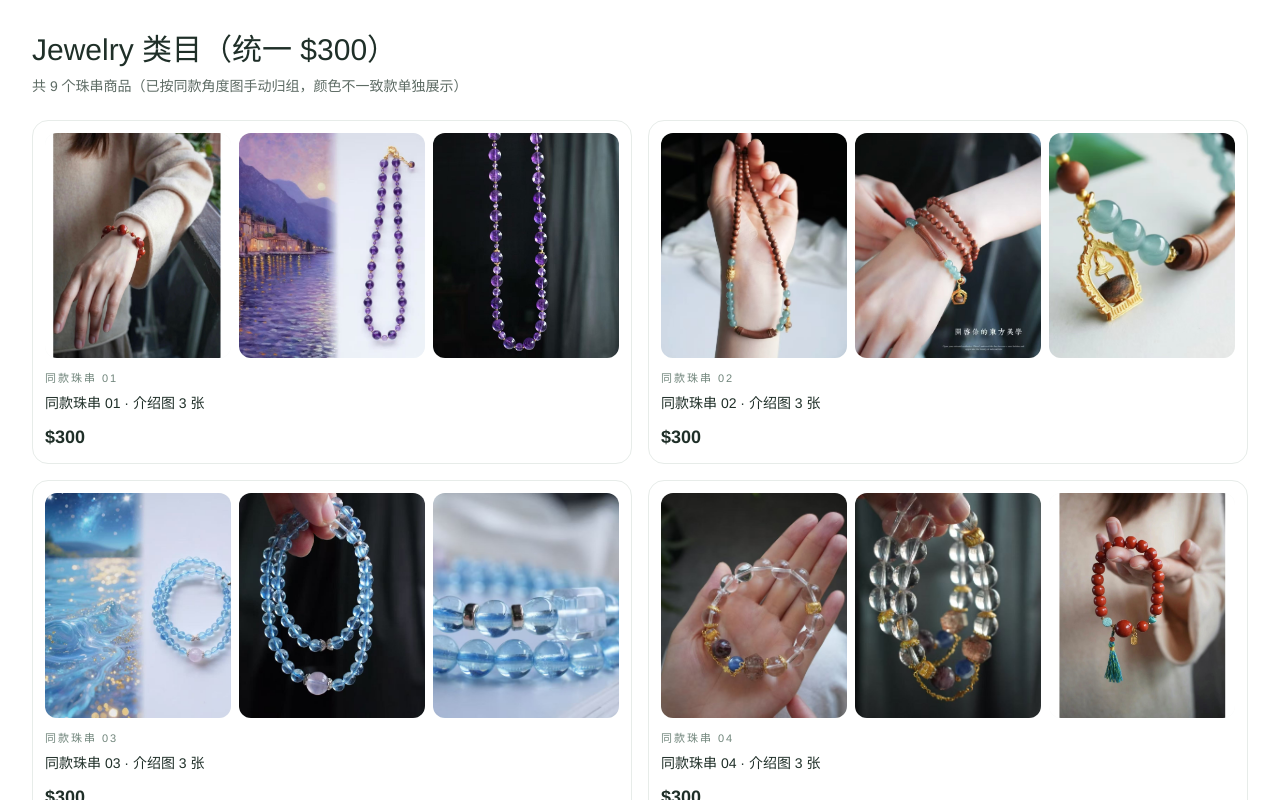
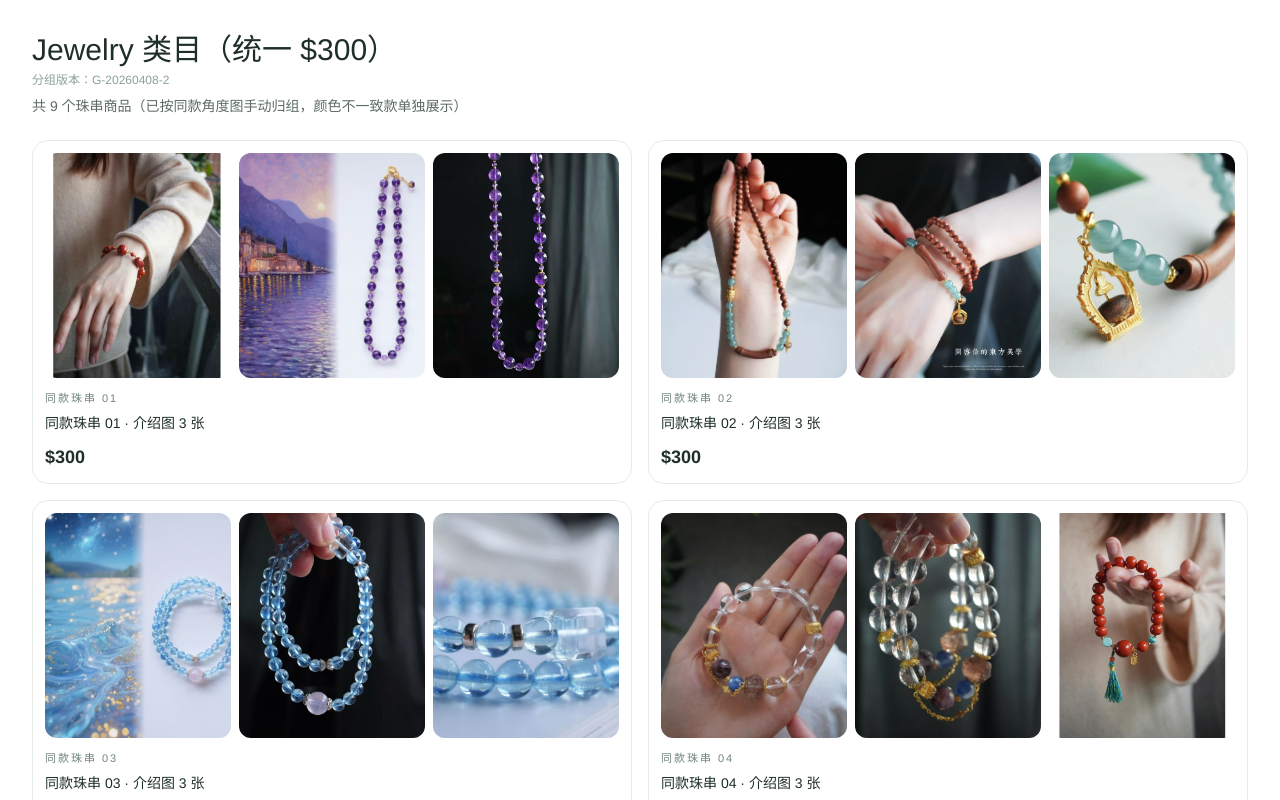
Before and after one commit to echoyiya520/mahaland, a Next.js app: page /jewelry in a window 1280 px wide. Shown: the top 800 px of the page. Built offline with nearby package versions, Linux system fonts and the light colour scheme.

Commit message:
Add jewelry grouping version marker for refresh verification

```diff
--- a/app/jewelry/page.tsx
+++ b/app/jewelry/page.tsx
@@ -58,6 +58,7 @@ export default async function JewelryPage() {
   return (
     <main className="min-h-screen bg-white p-6 text-[#1f2f28] lg:p-8">
       <h1 className="text-3xl">Jewelry 类目（统一 $300）</h1>
+      <p className="mt-1 text-xs text-[#8aa198]">分组版本：G-20260408-2</p>
       <p className="mt-2 text-sm text-[#5d6b64]">共 {items.length} 个珠串商品（已按同款角度图手动归组，颜色不一致款单独展示）</p>
 
       <div className="mt-6 grid gap-4 sm:grid-cols-1 lg:grid-cols-2">
```
